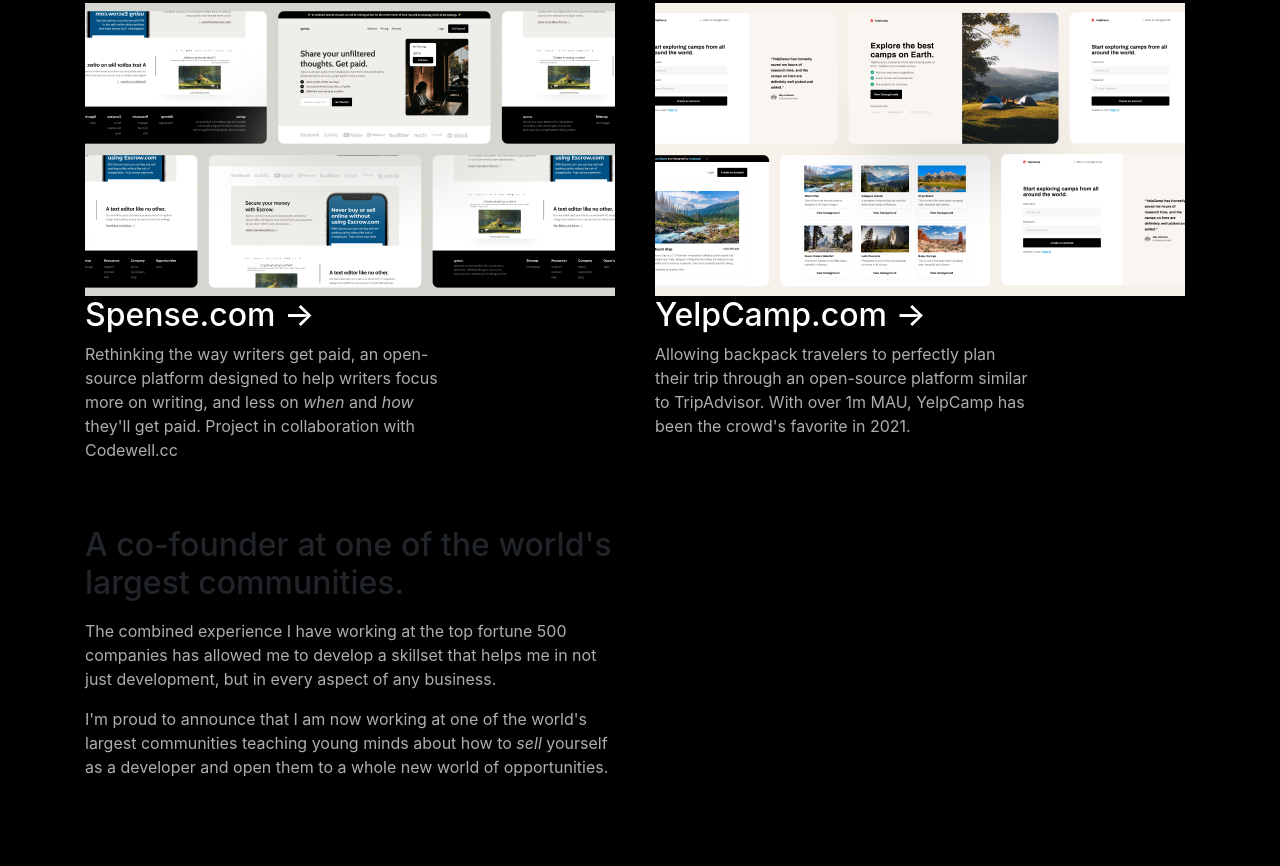
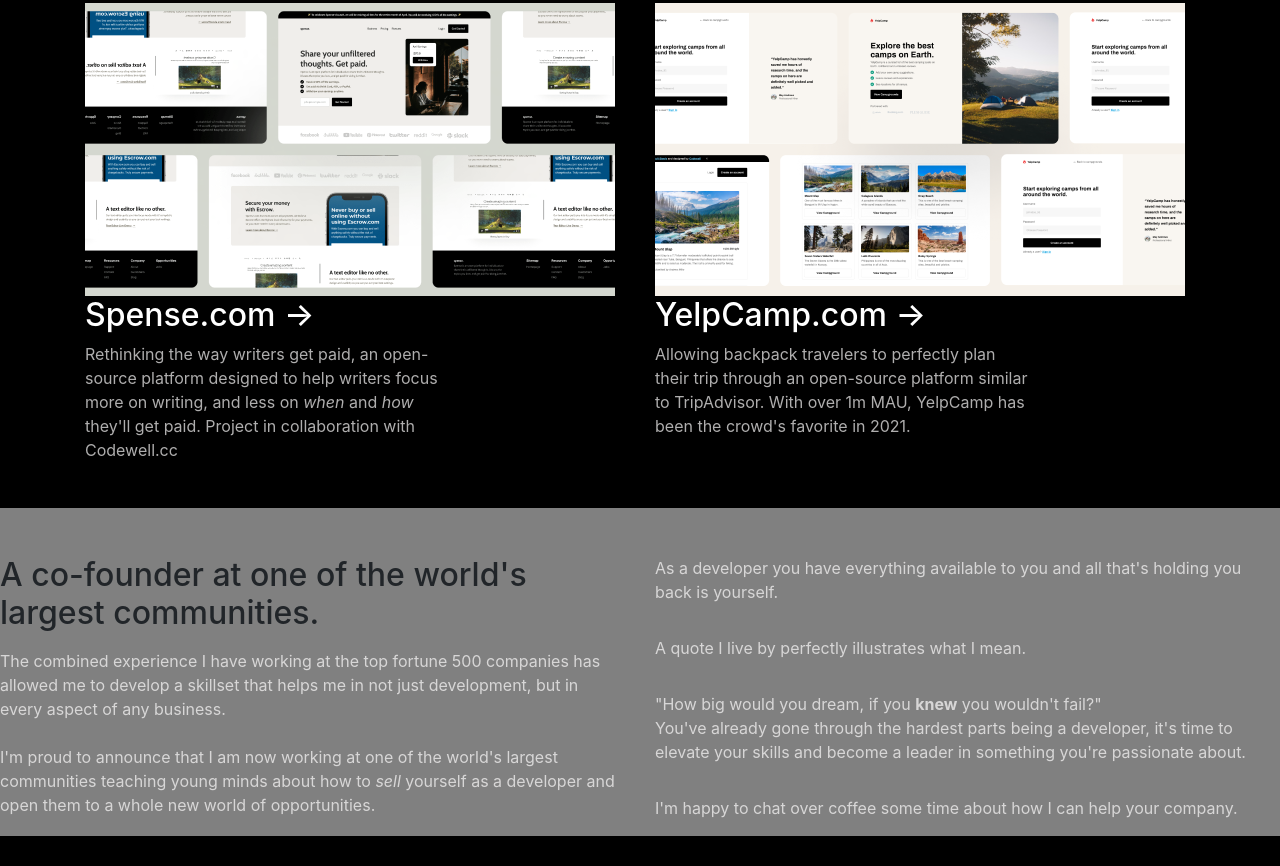
Before and after one commit to joshg1912/codewell_portfolio_practice, a plain HTML site: page index.html in a window 1280 px wide. Shown: the part 535-1401 px from the top of the page. Before the commit the page ends 1355 px from the top, so only its background shows below. Drawn offline with nearby package versions, Linux system fonts and the light colour scheme.

Commit message:
adds full width bar

```diff
--- a/index.html
+++ b/index.html
@@ -34,6 +34,16 @@
             .bottom-text {
                 width: 70%;
                 color: rgba(255, 254, 254, 0.685);
+            }
+
+            .section {
+                background-color: gray;
+                width: 100vw;
+                position: relative;
+                left: 50%;
+                right: 50%;
+                margin: 30px -50vw
+
             }
 
 
@@ -78,14 +88,24 @@
                     <p class="bottom-text">Allowing backpack travelers to perfectly plan their trip through an open-source platform similar to TripAdvisor. With over 1m MAU, YelpCamp has been the crowd's favorite in 2021.</p>
                 </div>
             </div>
-            <div class="row pt-5">
+
+            <section class="section pt-5">
+            <div class="row">
                 <div class="col">
                     <h2>A co-founder at one of the world's largest communities.</h2>
                     <p class="pt-2">The combined experience I have working at the top fortune 500 companies has allowed me to develop a skillset that helps me in not just development, but in every aspect of any business.</p>
-                    <p>I'm proud to announce that I am now working at one of the world's largest communities teaching young minds about how to <em>sell</em> yourself as a developer and open them to a whole new world of opportunities.</p>
+                    <p class="pt-2">I'm proud to announce that I am now working at one of the world's largest communities teaching young minds about how to <em>sell</em> yourself as a developer and open them to a whole new world of opportunities.</p>
                 </div>
-                <div class="col"></div>
+                <div class="col">
+                    <p>As a developer you have everything available to you and all that's holding you back is yourself.</p>
+                    <p class="pt-3">A quote I live by perfectly illustrates what I mean.</p>
+                    <p class="pt-3">"How big would you dream, if you <strong>knew</strong> you wouldn't fail?"<br>
+                    You've already gone through the hardest parts being a developer, it's time to elevate your skills and become a leader in something you're passionate about.</p>
+
+                    <p class="pt-3">I'm happy to chat over coffee some time about how I can help your company.</p>
+                </div>
              </div>
+             </section>
             </div>
     </body>
 </html>
```
